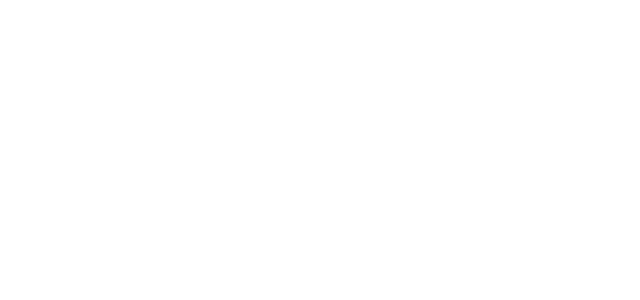
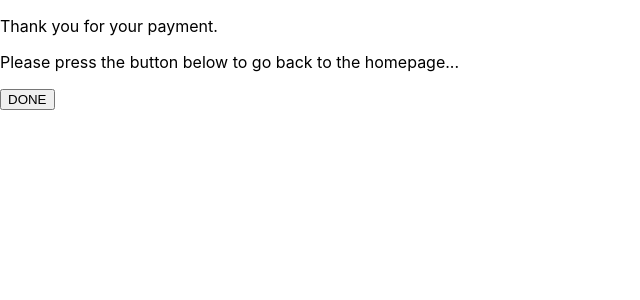
Before and after one commit to itismadalin/checkout-react-kata, a React (Create React App) app in the folder checkout-react-kata/: page /payment in a window 1280 px wide. Shown: the top 300 px of the page, without its empty margins (0-640 px from the left). Built offline with nearby package versions, Linux system fonts and the light colour scheme.

Commit message:
Add Payment page

```diff
--- a/checkout-react-kata/src/App.js
+++ b/checkout-react-kata/src/App.js
@@ -4,6 +4,7 @@
 import PricingRules from "./components/PricingRules/PricingRules";
 import ScanItems from "./components/ScanItems/ScanItems";
 import Total from "./components/Total/Total";
+import Payment from "./components/Payment/Payment";
 
 function App() {
   return (
@@ -13,6 +14,7 @@
         <PricingRules path="/pricingrules" component={PricingRules} />
         <ScanItems path="/scanitems" component={ScanItems} />
         <Total path="/total" component={Total} />
+        <Payment path="/payment" component={Payment} />
       </Router>
     </div>
   );
--- /dev/null
+++ b/checkout-react-kata/src/components/Payment/Payment.js
@@ -0,0 +1,16 @@
+import React from 'react';
+import { Link } from "@reach/router";
+
+const Payment = () => {
+    return (
+        <div>
+           <p>Thank you for your payment.</p>
+           <p>Please press the button below to go back to the homepage...</p>
+           <Link to="/">
+           <button>DONE</button>
+           </Link>
+        </div>
+    );
+};
+
+export default Payment;
--- a/checkout-react-kata/src/components/Total/Total.js
+++ b/checkout-react-kata/src/components/Total/Total.js
@@ -1,4 +1,5 @@
 import React from 'react';
+import { Link } from "@reach/router";
 
 const Total = () => {
     return (
@@ -8,7 +9,9 @@
              <td>£130</td>
             </div>
             <div>
+                <Link to="/payment">
                 <button>PAY</button>
+                </Link>
             </div>
         </div>
     );
```
Also changed, not shown: checkout-react-kata/src/components/Payment/Payment.css (added).
